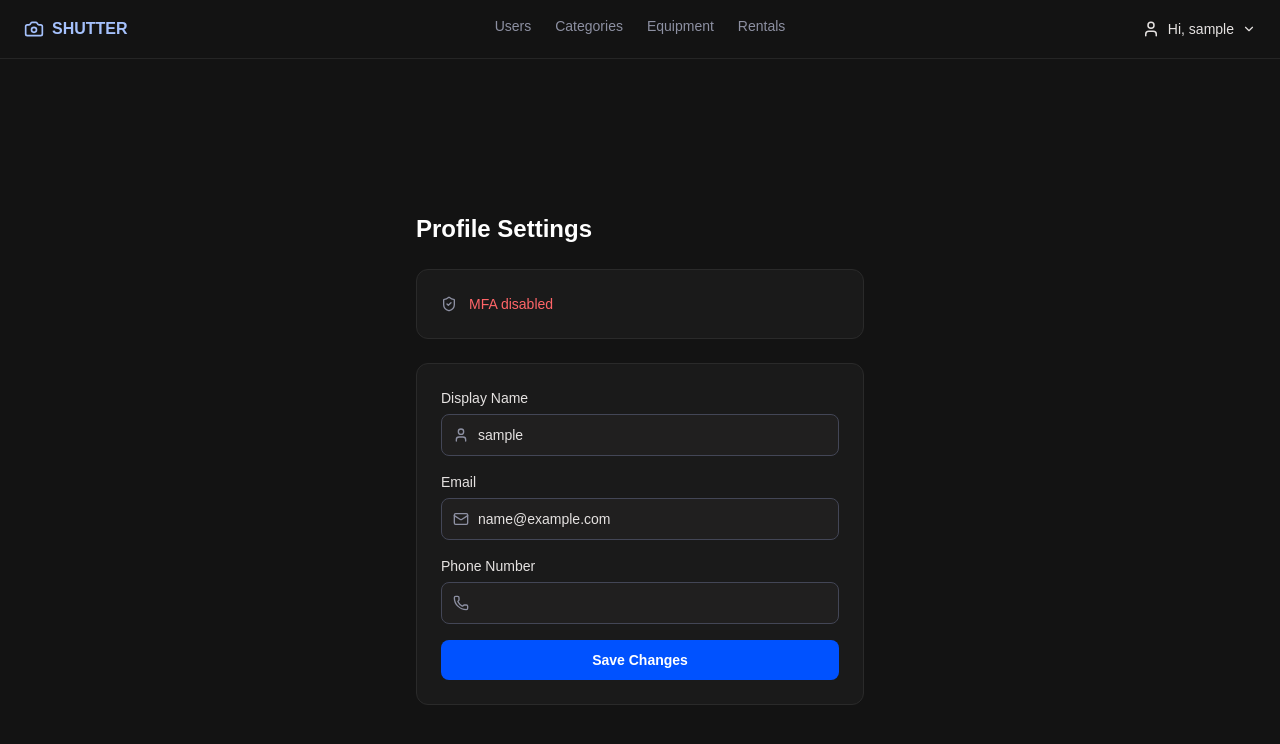
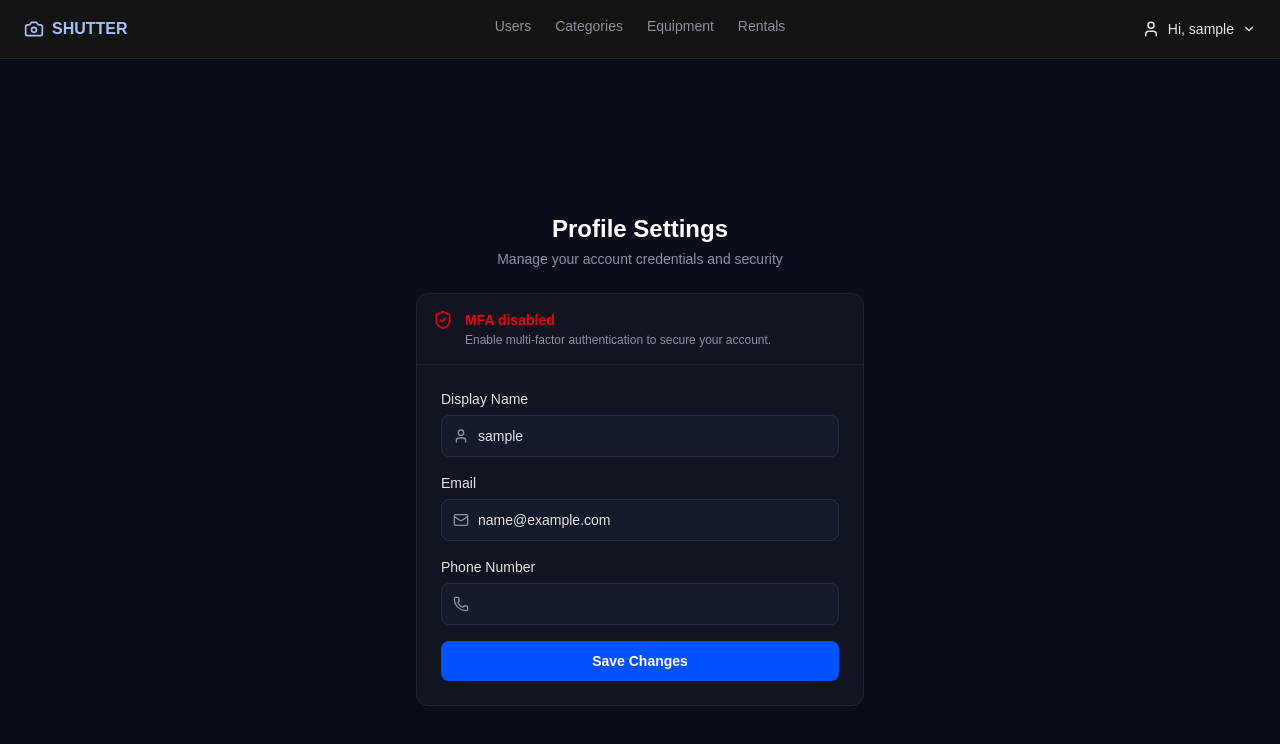
Before and after one commit to Garima-Shrestha/Security-CW2, a Next.js app in the folder frontend/: page /settings/profile in a window 1280 px wide. Shown: the top 744 px of the page. Built offline with nearby package versions, Linux system fonts and the light colour scheme; no server answers; sample sign-in values are in the browser's storage.

Commit message:
Small change in UI

```diff
--- a/frontend/src/app/settings/profile/page.tsx
+++ b/frontend/src/app/settings/profile/page.tsx
@@ -51,18 +51,29 @@ function ProfileSettingsContent() {
     }
 
     return (
-        <div className="min-h-screen bg-[#131313] flex items-center justify-center px-6 py-12">
+        <div className="min-h-screen bg-[#0a0e1a] flex items-center justify-center px-6 py-12">
             <div className="w-full max-w-md space-y-6">
-                <h1 className="text-2xl font-semibold text-white">Profile Settings</h1>
-
-                <div className="bg-[#1a1a1a] border border-[#2a2a2a] rounded-xl p-6 flex items-center gap-3 text-sm">
-                    <ShieldCheck size={16} className="text-[#8d90a2]" />
-                    <span className={user?.isTotpEnabled ? "text-emerald-400" : "text-red-400"}>
-                        MFA {user?.isTotpEnabled ? "enabled" : "disabled"}
-                    </span>
+                <div className="text-center space-y-1">
+                    <h1 className="text-2xl font-semibold text-white">Profile Settings</h1>
+                    <p className="text-sm text-[#8d90a2]">Manage your account credentials and security</p>
                 </div>
 
-                <form onSubmit={handleSubmit(onSubmit)} className="space-y-4 bg-[#1a1a1a] border border-[#2a2a2a] rounded-xl p-6">
+                <form onSubmit={handleSubmit(onSubmit)} className="bg-[#0f1420] border border-[#1e2536] rounded-xl overflow-hidden">
+                    <div className="flex items-start gap-3 p-4 border-b border-[#1e2536]">
+                        <ShieldCheck
+                            size={20}
+                            className={user?.isTotpEnabled ? "text-emerald-500" : "text-red-600"}
+                        />
+                        <div>
+                            <p className={`text-sm font-semibold ${user?.isTotpEnabled ? "text-emerald-500" : "text-red-600"}`}>
+                                MFA {user?.isTotpEnabled ? "enabled" : "disabled"}
+                            </p>
+                            <p className="text-xs text-[#8d90a2] mt-0.5">
+                                Enable multi-factor authentication to secure your account.
+                            </p>
+                        </div>
+                    </div>
+                    <div className="space-y-4 p-6">
                     <div>
                         <label htmlFor="username" className="block text-sm font-medium text-[#e5e2e1] mb-1.5">Display Name</label>
                         <div className="relative">
@@ -71,7 +82,7 @@ function ProfileSettingsContent() {
                                 id="username"
                                 type="text"
                                 {...register("username")}
-                                className="w-full bg-[#201f1f] border border-[#434656] text-[#e5e2e1] rounded-lg pl-9 pr-3 py-2.5 text-sm focus:outline-none focus:border-[#0052ff] transition"
+                                className="w-full bg-[#131a2a] border border-[#252d42] text-[#e5e2e1] rounded-lg pl-9 pr-3 py-2.5 text-sm focus:outline-none focus:border-[#0052ff] transition"
                             />
                         </div>
                         {errors.username && <p className="text-red-600 text-xs mt-1.5">{errors.username.message}</p>}
@@ -85,7 +96,7 @@ function ProfileSettingsContent() {
                                 id="email"
                                 type="email"
                                 {...register("email")}
-                                className="w-full bg-[#201f1f] border border-[#434656] text-[#e5e2e1] rounded-lg pl-9 pr-3 py-2.5 text-sm focus:outline-none focus:border-[#0052ff] transition"
+                                className="w-full bg-[#131a2a] border border-[#252d42] text-[#e5e2e1] rounded-lg pl-9 pr-3 py-2.5 text-sm focus:outline-none focus:border-[#0052ff] transition"
                             />
                         </div>
                         {errors.email && <p className="text-red-600 text-xs mt-1.5">{errors.email.message}</p>}
@@ -99,7 +110,7 @@ function ProfileSettingsContent() {
                                 id="phone"
                                 type="tel"
                                 {...register("phone")}
-                                className="w-full bg-[#201f1f] border border-[#434656] text-[#e5e2e1] rounded-lg pl-9 pr-3 py-2.5 text-sm focus:outline-none focus:border-[#0052ff] transition"
+                                className="w-full bg-[#131a2a] border border-[#252d42] text-[#e5e2e1] rounded-lg pl-9 pr-3 py-2.5 text-sm focus:outline-none focus:border-[#0052ff] transition"
                             />
                         </div>
                         {errors.phone && <p className="text-red-600 text-xs mt-1.5">{errors.phone.message}</p>}
@@ -115,6 +126,7 @@ function ProfileSettingsContent() {
                     >
                         {isSubmitting ? "Saving..." : "Save Changes"}
                     </button>
+                    </div>
                 </form>
             </div>
         </div>
```
